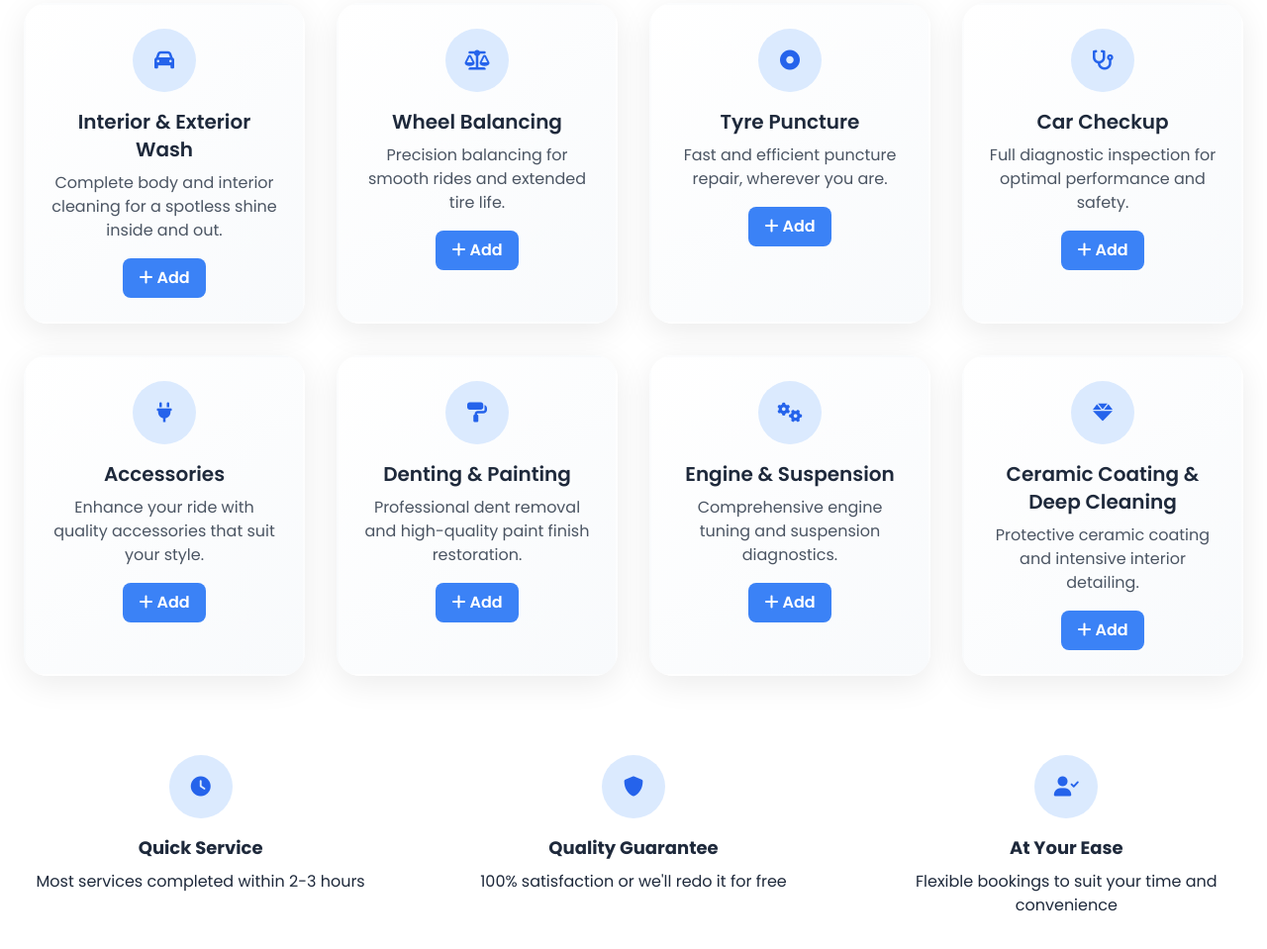
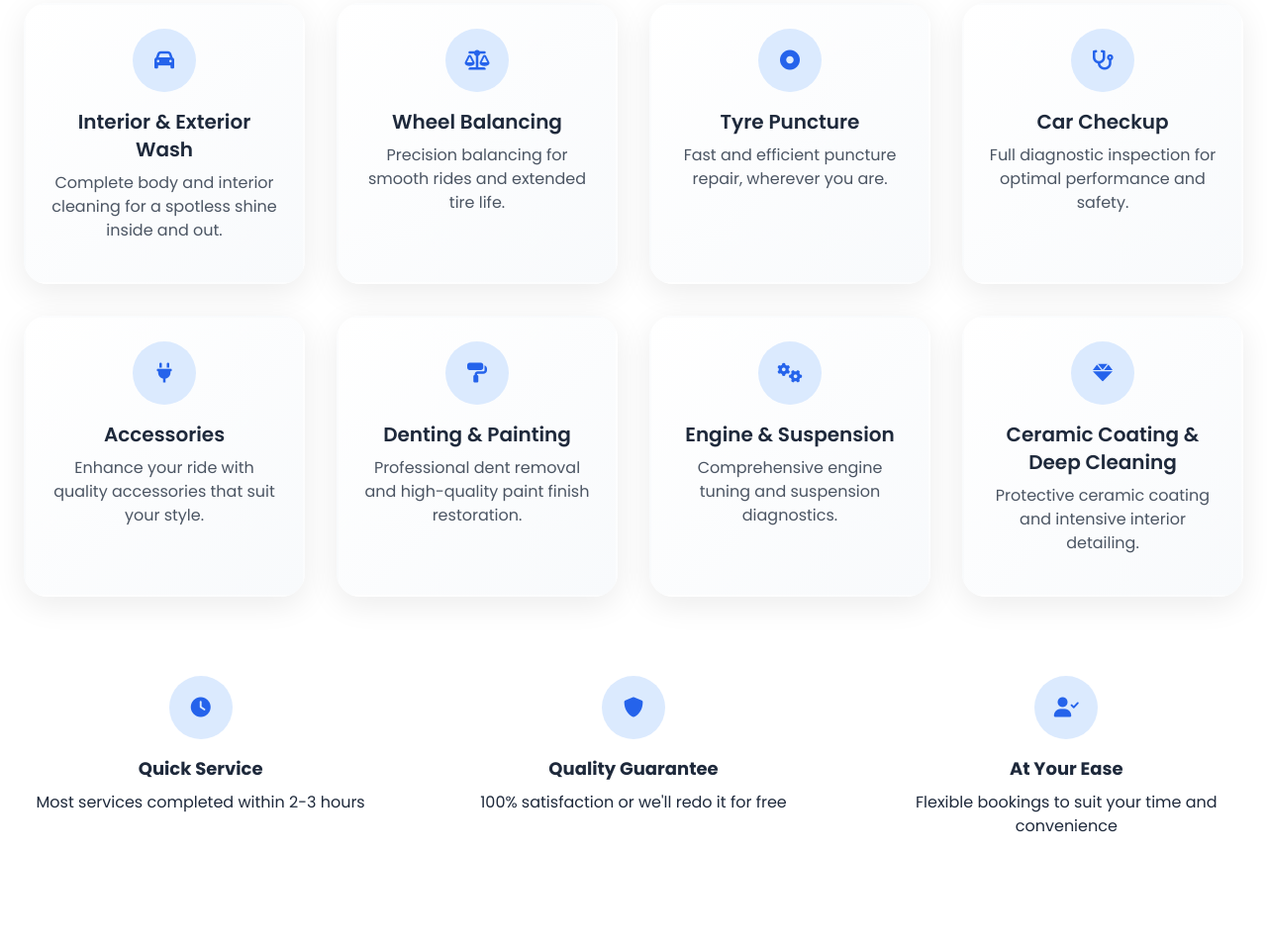
Before and after one commit to ParthBhut69/DriveConnect, a website: page index.html in a window 1280 px wide. Shown: the part 1720-2679 px from the top of the page at 99% size. Drawn offline with nearby package versions, Linux system fonts and the light colour scheme.

Commit message:
Update index.html
removed add button from all the services

```diff
--- a/index.html
+++ b/index.html
@@ -1034,9 +1034,7 @@ header#home .w-full.md\:w-1\/2 {
         </div>
         <h3 class="text-xl font-semibold mb-2 group-hover:text-blue-600">Interior & Exterior Wash</h3>
         <p class="text-gray-600 mb-4">Complete body and interior cleaning for a spotless shine inside and out.</p>
-        <div class="flex justify-center items-center gap-4 w-full">
-          <button class="add-to-cart-btn"><i class="fas fa-plus mr-1"></i>Add</button>
-        </div>
+
       </div>
 
       <!-- Service 2 -->
@@ -1046,9 +1044,7 @@ header#home .w-full.md\:w-1\/2 {
         </div>
         <h3 class="text-xl font-semibold mb-2 group-hover:text-blue-600">Wheel Balancing</h3>
         <p class="text-gray-600 mb-4">Precision balancing for smooth rides and extended tire life.</p>
-        <div class="flex justify-center items-center gap-4 w-full">
-          <button class="add-to-cart-btn"><i class="fas fa-plus mr-1"></i>Add</button>
-        </div>
+
       </div>
 
       <!-- Service 3 -->
@@ -1058,9 +1054,7 @@ header#home .w-full.md\:w-1\/2 {
         </div>
         <h3 class="text-xl font-semibold mb-2 group-hover:text-blue-600">Tyre Puncture</h3>
         <p class="text-gray-600 mb-4">Fast and efficient puncture repair, wherever you are.</p>
-        <div class="flex justify-center items-center gap-4 w-full">
-          <button class="add-to-cart-btn"><i class="fas fa-plus mr-1"></i>Add</button>
-        </div>
+
       </div>
 
       <!-- Service 4 -->
@@ -1070,9 +1064,7 @@ header#home .w-full.md\:w-1\/2 {
         </div>
         <h3 class="text-xl font-semibold mb-2 group-hover:text-blue-600">Car Checkup</h3>
         <p class="text-gray-600 mb-4">Full diagnostic inspection for optimal performance and safety.</p>
-        <div class="flex justify-center items-center gap-4 w-full">
-          <button class="add-to-cart-btn"><i class="fas fa-plus mr-1"></i>Add</button>
-        </div>
+
       </div>
 
       <!-- Service 5 -->
@@ -1082,9 +1074,7 @@ header#home .w-full.md\:w-1\/2 {
         </div>
         <h3 class="text-xl font-semibold mb-2 group-hover:text-blue-600">Accessories</h3>
         <p class="text-gray-600 mb-4">Enhance your ride with quality accessories that suit your style.</p>
-        <div class="flex justify-center items-center gap-4 w-full">
-          <button class="add-to-cart-btn"><i class="fas fa-plus mr-1"></i>Add</button>
-        </div>
+
       </div>
 
       <!-- Service 6 -->
@@ -1094,9 +1084,7 @@ header#home .w-full.md\:w-1\/2 {
         </div>
         <h3 class="text-xl font-semibold mb-2 group-hover:text-blue-600">Denting & Painting</h3>
         <p class="text-gray-600 mb-4">Professional dent removal and high-quality paint finish restoration.</p>
-        <div class="flex justify-center items-center gap-4 w-full">
-          <button class="add-to-cart-btn"><i class="fas fa-plus mr-1"></i>Add</button>
-        </div>
+
       </div>
 
       <!-- Service 7 -->
@@ -1106,9 +1094,7 @@ header#home .w-full.md\:w-1\/2 {
         </div>
         <h3 class="text-xl font-semibold mb-2 group-hover:text-blue-600">Engine & Suspension</h3>
         <p class="text-gray-600 mb-4">Comprehensive engine tuning and suspension diagnostics.</p>
-        <div class="flex justify-center items-center gap-4 w-full">
-          <button class="add-to-cart-btn"><i class="fas fa-plus mr-1"></i>Add</button>
-        </div>
+
       </div>
 
       <!-- Service 8 -->
@@ -1118,9 +1104,7 @@ header#home .w-full.md\:w-1\/2 {
         </div>
         <h3 class="text-xl font-semibold mb-2 group-hover:text-blue-600">Ceramic Coating & Deep Cleaning</h3>
         <p class="text-gray-600 mb-4">Protective ceramic coating and intensive interior detailing.</p>
-        <div class="flex justify-center items-center gap-4 w-full">
-          <button class="add-to-cart-btn"><i class="fas fa-plus mr-1"></i>Add</button>
-        </div>
+
       </div>
     </div>
   </div>
```
